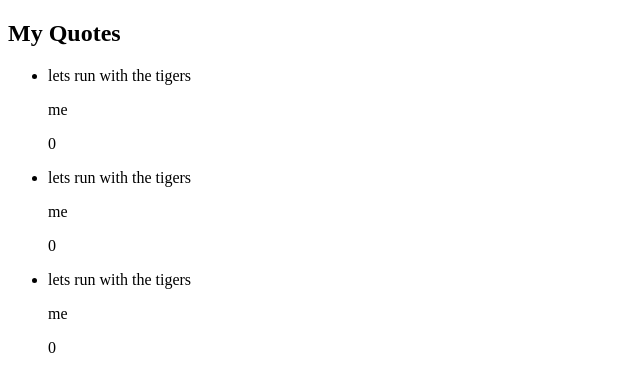
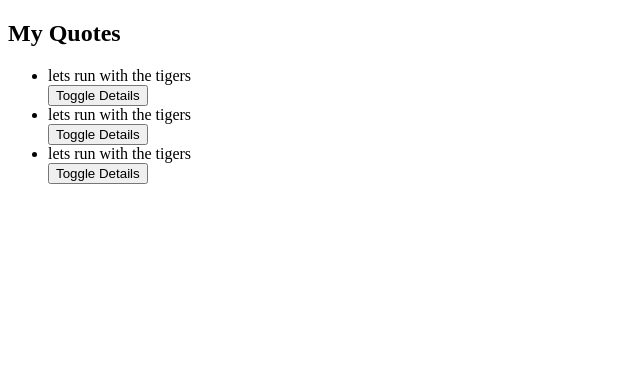
Before and after one commit to kennedybabu/Quote-Generator, an Angular app: page / in a window 1280 px wide. Shown: the top 392 px of the page, without its empty margins (0-640 px from the left). Built offline with nearby package versions, Linux system fonts and the light colour scheme.

Commit message:
enable user to toggle between showing and hiding of quote details

```diff
--- a/src/app/quote/quote.component.html
+++ b/src/app/quote/quote.component.html
@@ -1,9 +1,10 @@
 <div class="container">
     <h2>My Quotes</h2>
     <ul>
-        <li *ngFor='let quote of quotes'>
-            {{ quote.quote }}
-            <app-quote-detail [quote]='quote'></app-quote-detail>
-        </li>
+        <div *ngFor='let quote of quotes;let i = index'>
+            <li>{{ quote.quote }}</li>
+            <button (click)="toggleDetails(i)">Toggle Details</button>
+            <app-quote-detail *ngIf="quote.showDetails" [quote]='quote'></app-quote-detail>
+        </div>
     </ul>
 </div>
--- a/src/app/quote/quote.component.ts
+++ b/src/app/quote/quote.component.ts
@@ -13,9 +13,11 @@
     new Quote(1, 'babu', 'lets run with the tigers', 'me', new Date),
     new Quote(2, 'babu', 'lets run with the tigers', 'me', new Date),
     new Quote(3, 'babu', 'lets run with the tigers', 'me', new Date),
+ ]
 
-
-  ]
+ toggleDetails(index:number){
+   this.quotes[index].showDetails = !this.quotes[index].showDetails
+ }
   constructor() { }
 
   ngOnInit(): void {
```
